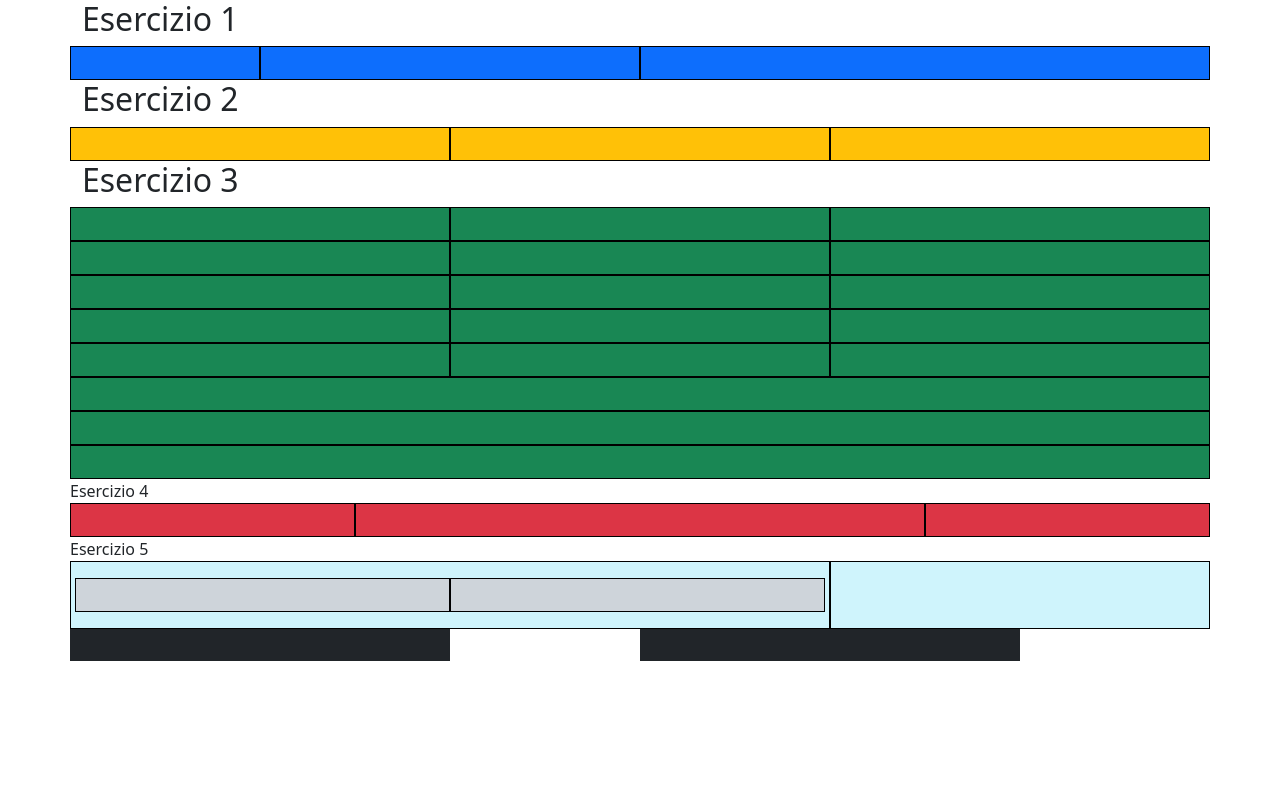
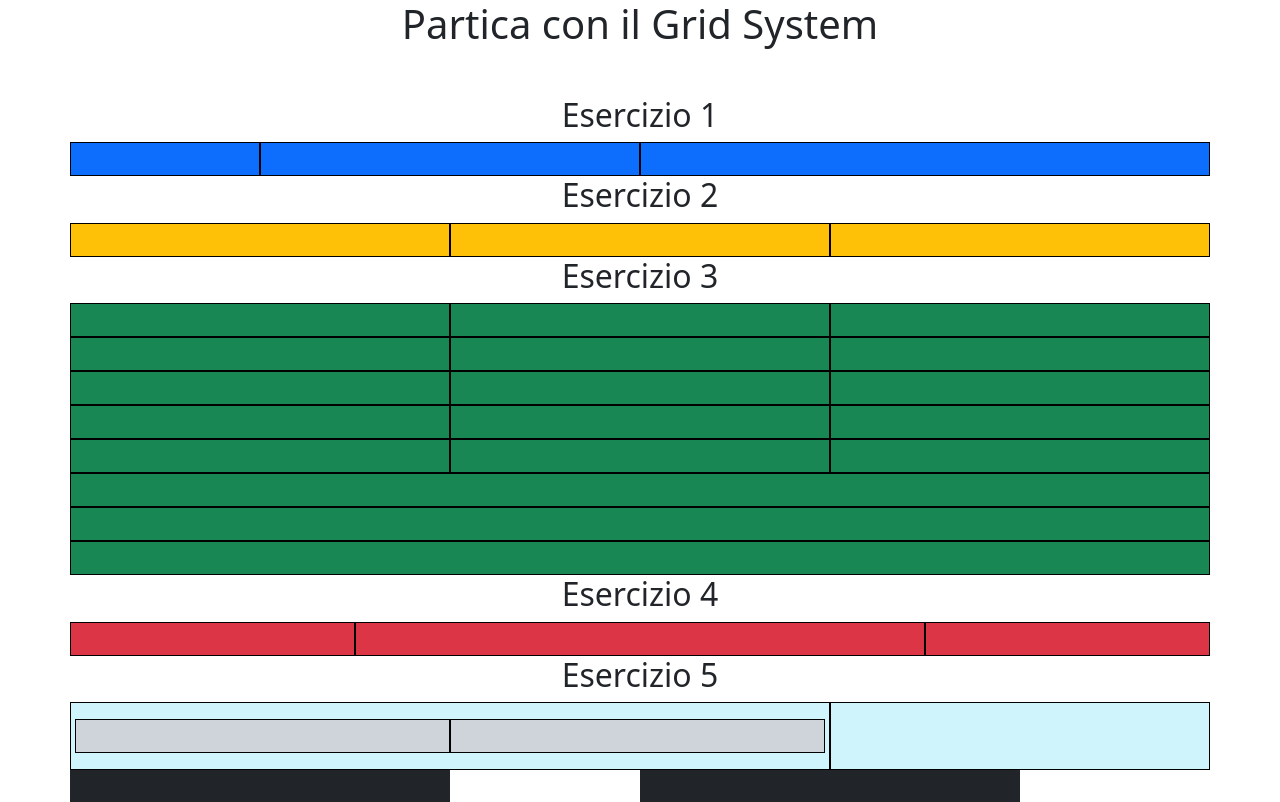
Before and after one commit to looloops/S6-L1, a plain HTML site: page index.HTML in a window 1280 px wide. Drawn offline with nearby package versions, Linux system fonts and the light colour scheme.

Commit message:
adds h1 and centers all headings

```diff
--- a/index.HTML
+++ b/index.HTML
@@ -10,10 +10,9 @@
 </head>
 
 <body>
+    <h1 class="text-center mb-5">Partica con il Grid System</h1>
     <div class="container">
-        <div class="row">
-            <h2>Esercizio 1</h2>
-        </div>
+        <h2 class="text-center">Esercizio 1</h2>
         <div class="row">
             <div class="col-md-2 bg-primary text-white p-3 border border-black"></div>
             <div class="col-md-4 bg-primary text-white p-3 border border-black"></div>
@@ -21,9 +20,7 @@
         </div>
     </div>
     <div class="container">
-        <div class="row">
-            <h2>Esercizio 2</h2>
-        </div>
+        <h2 class="text-center">Esercizio 2</h2>
         <div class="row">
             <div class=" col-md-4 bg-warning text-black p-3 border border-black"></div>
             <div class=" col-md-4 bg-warning text-black p-3 border border-black"></div>
@@ -31,9 +28,7 @@
         </div>
     </div>
     <div class="container">
-        <div class="row">
-            <h2>Esercizio 3</h2>
-        </div>
+        <h2 class="text-center">Esercizio 3</h2>
         <div class="row">
             <div class="col-4 bg-success text-white p-3 border border-black"></div>
             <div class="col-4 bg-success text-white p-3 border border-black"></div>
@@ -66,7 +61,7 @@
         </div>
     </div>
     <div class="container">
-        <div class="row">Esercizio 4</div>
+        <h2 class="text-center">Esercizio 4</h2>
         <div class="row">
             <div class="col-lg-3 bg-danger text-white p-3 border border-black"></div>
             <div class="col-lg-6 bg-danger text-white p-3 border border-black"></div>
@@ -74,12 +69,12 @@
         </div>
     </div>
     <div class="container">
-        <div class="row">Esercizio 5</div>
+        <h2 class="text-center">Esercizio 5</h2>
         <div class="row">
             <div class="col-lg-8 bg-info-subtle text-white border border-black p-3">
                 <div class="row">
-                    <div class="col-lg-6 bg-dark-subtle text-white border border-black p-3"></div>
-                    <div class="col-lg-6 bg-dark-subtle text-white border border-black p-3"></div>
+                    <div class="col-12 col-lg-6 bg-dark-subtle text-white border border-black p-3"></div>
+                    <div class="col-12 col-lg-6 bg-dark-subtle text-white border border-black p-3"></div>
                 </div>
             </div>
             <div class="col-lg-4 bg-info-subtle text-white border border-black p-3"></div>
```
